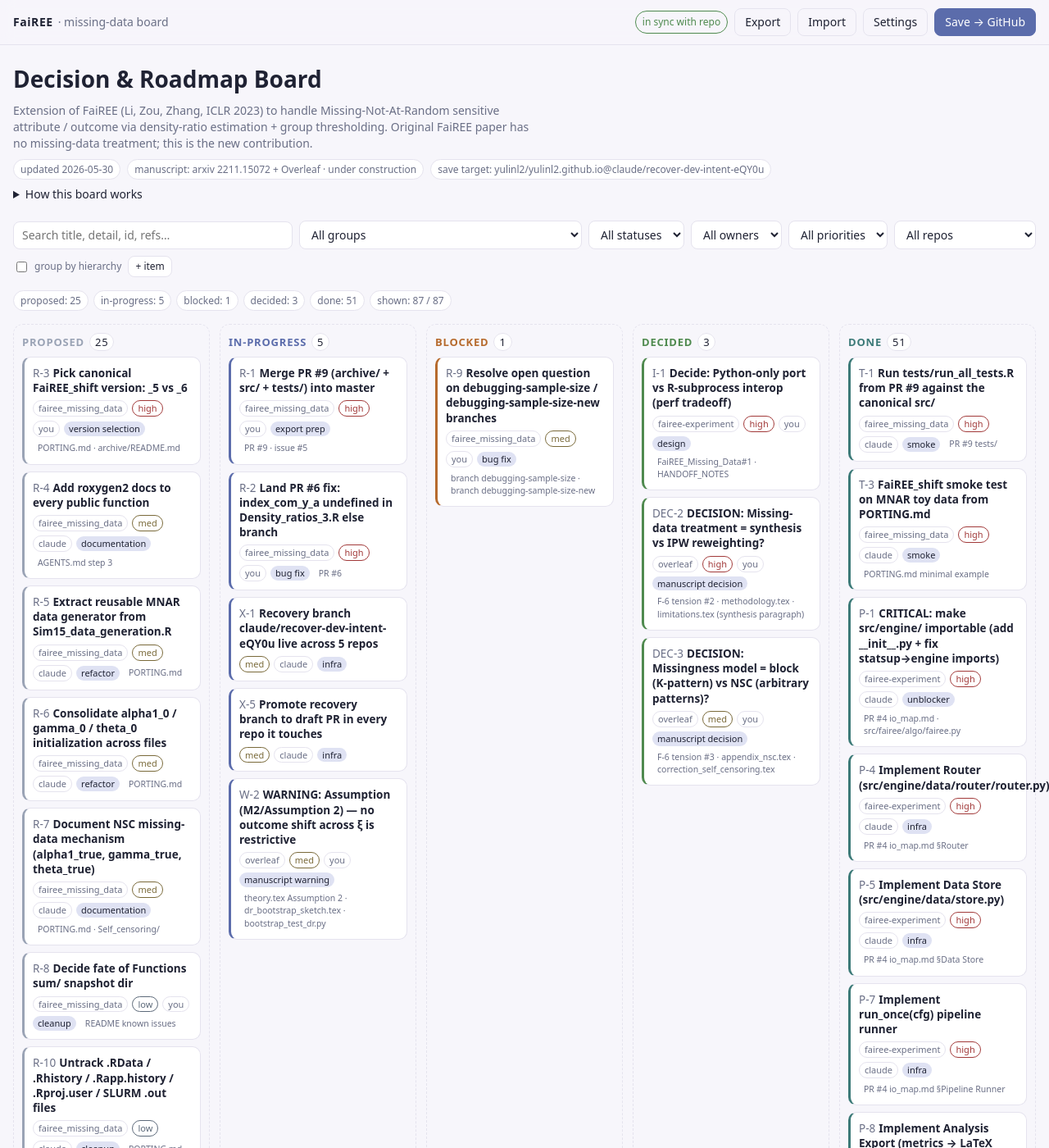
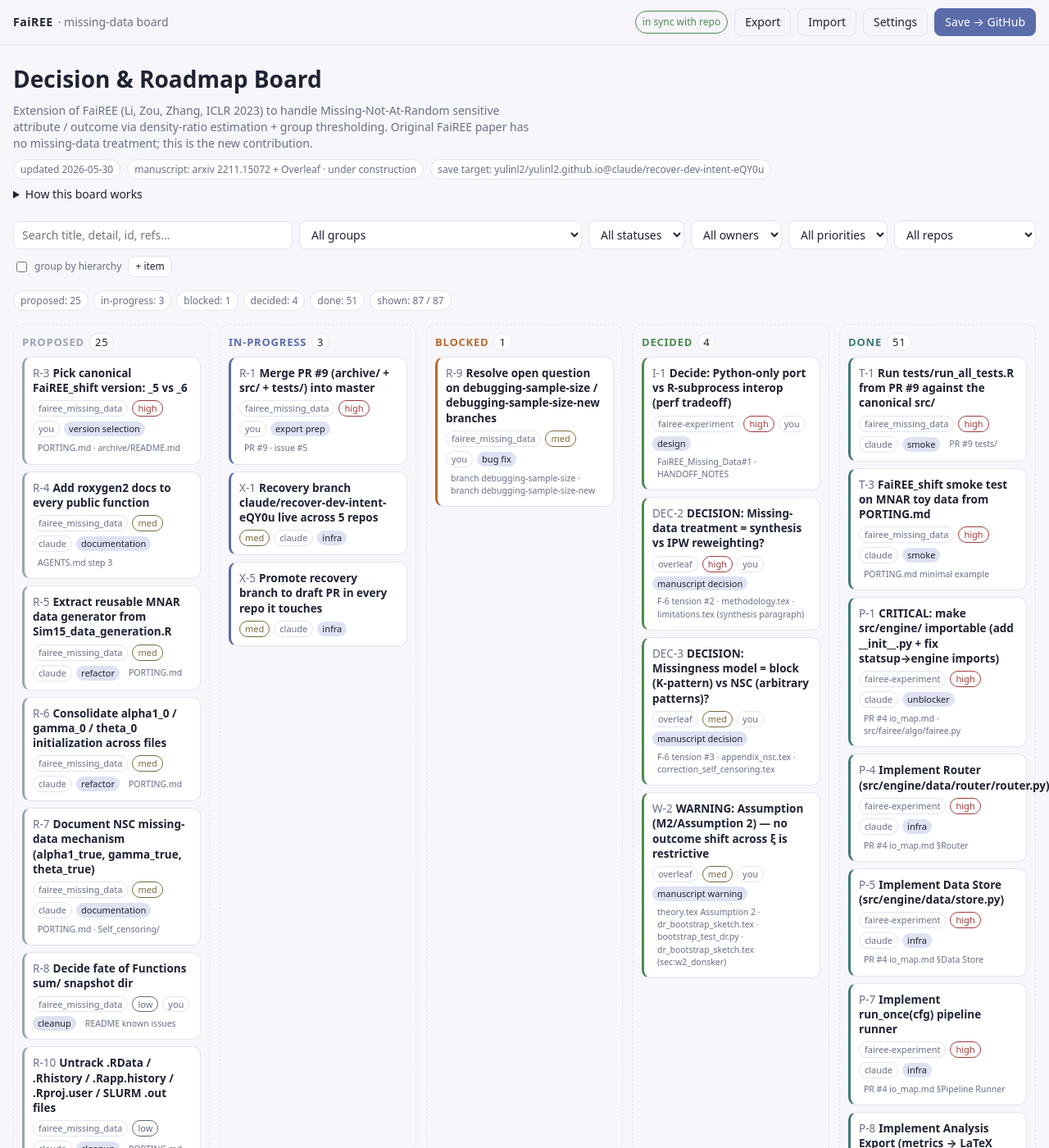
Before and after one commit to yulinl2/yulinl2.github.io, a Jekyll site: the page fairee-board/index.html, which Jekyll copies as it is, in a window 1280 px wide and 1400 px high. Shown: the whole window at 82% size. Built offline with Jekyll 4.4.1, drawn with Linux system fonts in a browser that asks for light colours; part of the change alters nothing that is shown.

Commit message:
board: W-2 -> decided (Donsker bound closed); R-2 -> closed (PR #6 fix landed)

```diff
--- a/fairee-board/assets/data/roadmap.json
+++ b/fairee-board/assets/data/roadmap.json
@@ -122,14 +122,14 @@
       "group": "R",
       "title": "Land PR #6 fix: index_com_y_a undefined in Density_ratios_3.R else branch",
       "category": "bug fix",
-      "status": "in-progress",
+      "status": "closed",
       "priority": "high",
       "owner": "you",
       "repo": "fairee_missing_data",
       "refs": [
         "PR #6"
       ],
-      "detail": "Runtime error in denratio_con_XYA when A has no missing values \u2014 variable used but never defined. PR #6 also makes setwd() portable (RStudio + SLURM safe) and switches print()-diagnostics to warning(). Open as draft; review + merge."
+      "detail": "CLOSED 2026-05-31: Bug fix from PR #6 landed on recovery branch (commit 32b7fc5). Both Density_ratios_3.R copies (canonical + Functions sum/ snapshot) now have the missing index_com_y_a definition in the denratio_con_XYA else branch."
     },
     {
       "id": "R-3",
@@ -881,16 +881,17 @@
       "group": "M",
       "title": "WARNING: Assumption (M2/Assumption 2) \u2014 no outcome shift across \u03be is restrictive",
       "category": "manuscript warning",
-      "status": "in-progress",
+      "status": "decided",
       "priority": "med",
       "owner": "you",
       "repo": "overleaf",
       "refs": [
         "theory.tex Assumption 2",
         "dr_bootstrap_sketch.tex",
-        "bootstrap_test_dr.py"
+        "bootstrap_test_dr.py",
+        "dr_bootstrap_sketch.tex (sec:w2_donsker)"
       ],
-      "detail": "PARTIAL CLOSURE (2026-05-30): Influence-function multiplier-bootstrap admission test sketched in Appendix dr_bootstrap_sketch and prototyped in bootstrap_test_dr.py (3 tests pass). The test uses the DR influence function psi_a(t) = R*1{A=a,Y=1}/pi_a * (1{f>=t} - mu_a) + mu_a, applies Praestgaard-Wellner Exp(1) multipliers to centered residuals, returns the (1-delta) quantile of |TPR_0_DR - TPR_1_DR|. STILL OPEN: (a) Donsker covering bound on {psi_a(t) : t in [0,1]} for the specific logistic-regression nuisance class; (b) uniform-in-t bootstrap-quantile consistency; (c) plug-in nuisance error budget (cross-fitting remainder). The original 3 failed attempts (fairee_dr / fairee_dr_safe / CC-reduce) remain non-paths."
+      "detail": "PARTIAL CLOSURE 2026-05-31: Donsker covering bound on F = {psi_a(.; t) : t in [0,1]} written out in dr_bootstrap_sketch.tex sec:w2_donsker. Three-step derivation: VC=1 for threshold indicators, Lipschitz lift via h_a (constant 1/c_pi), plug-in nuisance product rate O(n^-1). Asymptotic delta guarantee established via vdv-W Thm 3.6.1. Residual: uniform-in-B finite-sample bound (the B->inf limit is empirically validated at B=500 in test_bootstrap_test_dr.py)."
     },
     {
       "id": "F-7",
```
